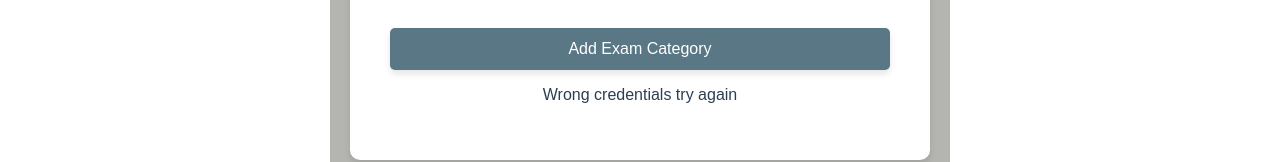
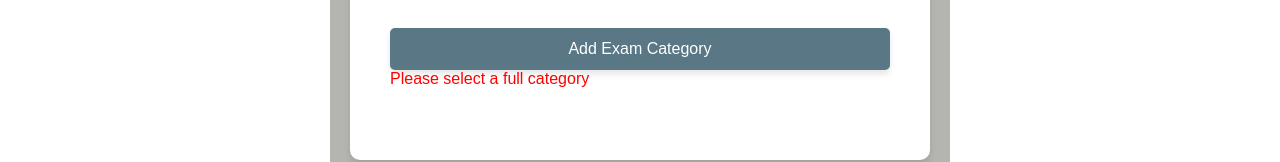
Before and after one commit to ppcbc/certstoreui, a React (Create React App) app: page /addexam-category in a window 1280 px wide. Both pictures are taken after typing "Sample", "5" into the empty fields and a click on the button "Add Exam Category". Shown: the part 308-470 px from the top of the page. Built offline with nearby package versions, Linux system fonts and the light colour scheme; no server answers.

Commit message:
validations

```diff
--- a/src/components/AddExamCategory.js
+++ b/src/components/AddExamCategory.js
@@ -13,8 +13,8 @@ function AddExamCategory() {
     price: ""
   });
   const [fullCategories, setFullCategories] = useState([]);
-
   const [added, setAdded] = useState("");
+  const [error, setError] = useState("");  //Vallidation1 26/12
 
   const myToken = useSelector(state => state.token.value.tok);
   const dispatch = useDispatch();
@@ -56,6 +56,20 @@ function AddExamCategory() {
 
   const onSubmit = async e => {
     e.preventDefault();
+    //validation  26/12
+    if (newCategory.fullId === 0) {
+      setError("Please select a full category");
+      return;
+    }
+    if (newCategory.categoryName === "") {
+      setError("Please enter a category name");
+      return;
+    }
+    if (newCategory.price === "") {
+      setError("Please enter a price");
+      return;
+    }
+
     console.log(newCategory);
     try {
       const response = await axios.post(
@@ -141,6 +155,7 @@ function AddExamCategory() {
           <button type="submit" className="fadeIn fourth">
             Add Exam Category
           </button>
+          {error && <div style={{ color: 'red' }}>{error}</div>}
           <div className="my-label">
             <p>{added}</p>
           </div>
```
